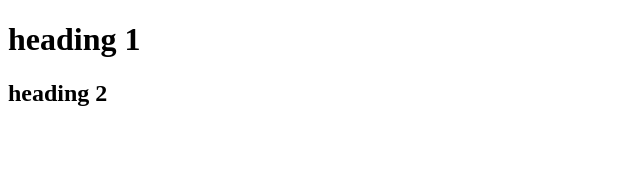
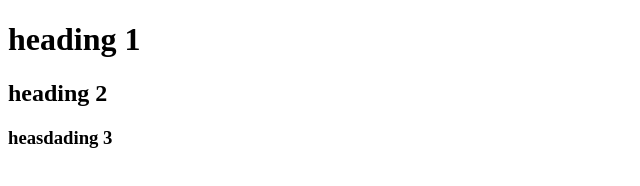
Before and after one commit to Sumrooz/demoproject, a plain HTML site: page index.html in a window 1280 px wide. Shown: the whole page, without its empty margins (0-640 px from the left). Drawn offline with Linux system fonts and the light colour scheme.

Commit message:
update readme and heading3e

```diff
--- a/index.html
+++ b/index.html
@@ -8,5 +8,6 @@
     <body>
         <h1>heading 1</h1>
         <H2>heading 2</H2>
+        <h3>heasdading 3</h3>
     </body>
 </html>
```
Also changed, not shown: 1 other file.
